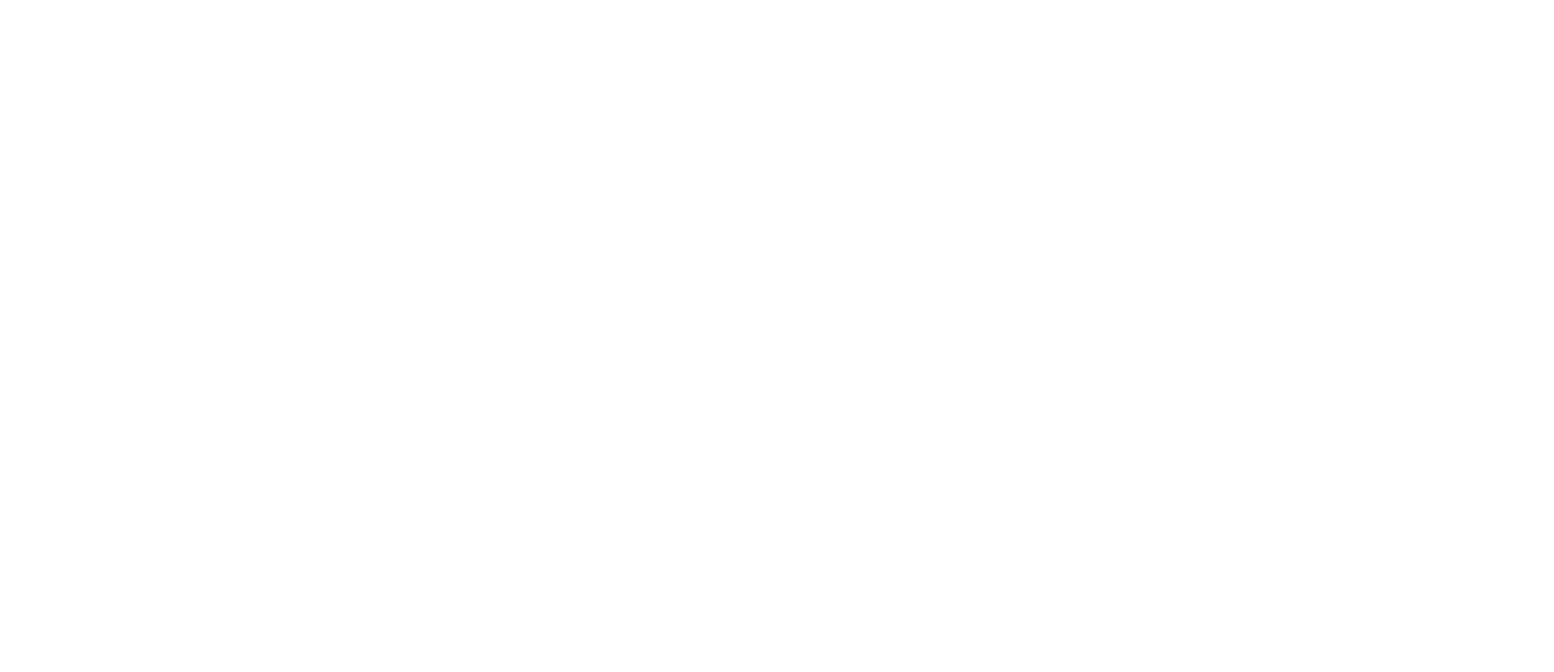
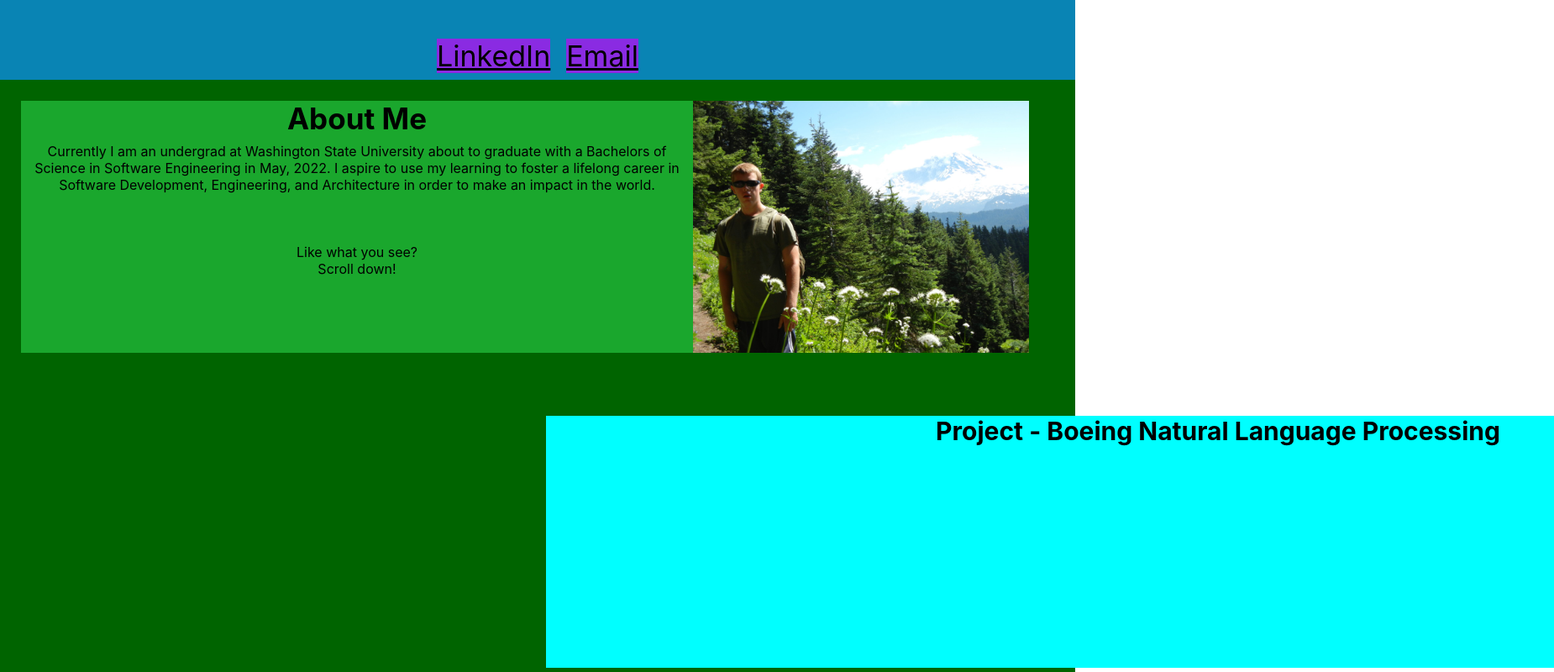
Before and after one commit to riley93hunter/personalwebsite, a React (Create React App) app: page / in a window 1280 px wide. Shown: the part 780-1580 px from the top of the page at 84% size, 1850 px wide, since content can reach past the window. Before the commit the page ends 800 px from the top, so only its background shows below. Built offline with nearby package versions, Linux system fonts and the light colour scheme.

Commit message:
Header and about me

```diff
--- a/src/App.css
+++ b/src/App.css
@@ -14,14 +14,133 @@
 }
 
 .App-header {
-  background-color: #0bda2d;
-  min-height: 50vh;
+  background-color: #0984b4;
+  /* background-image: url('./rainier.jpg'); */
+  min-height: 100vh;
   display: flex;
   flex-direction: column;
   align-items: center;
   justify-content: center;
+  font-size: calc(35px + 4vmin);
+  color: rgb(92, 49, 49);
+}
+
+.subheader{
+  color: darkgreen;
   font-size: calc(14px + 2vmin);
-  color: red;
+  flex-direction: column;
+  align-items: center;
+  justify-content: center;
+  font-size: calc(15px + 4vmin);
+  color: rgb(28, 117, 129);
+}
+
+.LinkedIn{
+  background-color: blueviolet;
+  color: black;
+  font-size: 34px;
+  margin-bottom: 20px;
+}
+
+.email{
+  background-color: blueviolet;
+  color: black;
+  font-size: 34px;
+  margin-bottom: 20px;
+}
+
+.PortfolioContainer{
+  background-color:darkgreen;
+  height: 400px;
+  display: flex;
+}
+
+.AboutMe{
+  background-color:rgb(26, 167, 45);
+  height: 300px;
+  width: 1200px;
+  margin-top: 25px;
+  margin-left: 25px;
+
+}
+
+.aboutmebox{
+
+  height: 300px;
+  width: 800px;
+  margin-top: 0px;
+  margin-bottom: 0px;
+}
+
+.probox{
+  height:300px;
+  width: 400px;
+  margin-right: 0px;
+  margin-top: -300px;
+  margin-bottom: 0px;
+  margin-left: 800px;
+
+}
+
+.aboutheader{
+  font-size: 35px;
+  margin-top: 0px;
+  margin-left: 0px;
+  margin-right: 400px;
+  height: 50px;
+  width: 800px;
+
+}
+
+.aboutdesc{
+  margin-left: 0px;
+  margin-right: 400px;
+  margin-top: -35px;
+  width: 800px;
+  height: 250px;
+
+}
+
+.propic{
+  width: 400px;
+  height: 300px;
+  margin-top: 0px;
+  margin-left: 0px;
+  margin-right: 0px;
+  margin-bottom: 0px;
+}
+
+.ProjectsContainer{
+  background-color:aqua;
+  height: 300px;
+  width: 1200px;
+  margin-left: 650px;
+  margin-right: auto;
+  margin-top: 0px;
+  float: 0;
+}
+
+.projectheader{
+  height:50px;
+  width: 800px;
+  font-size: 30px;
+  margin-top: 0px;
+  margin-left: 400px;
+  color:black;
+}
+
+.projectbody{
+  height: 250px;
+  width: 800px;
+  margin-left: 400px;
+  margin-top: -30px;
+}
+
+.projectlinkbox{
+  height: 300px;
+  width: 400px;
+  margin-right: 800px;
+  margin-top: -300px;
 }
 
 .App-link {
--- a/src/App.js
+++ b/src/App.js
@@ -1,12 +1,59 @@
-import logo from './logo.svg';
+import Button from 'react-bootstrap/Button';
+import rainier from './rainier.jpg';
+import propic from './profile pic temp.jpg';
 import './App.css';
 
 function App() {
   return (
     <div className="App">
       <header className="App-header">
-        Riley Hunters Personal Portfolio
+        <img src={rainier} className='rainier'></img>
+        Riley Hunter
+        <h3 className="subheader">Aspiring Software Engineer</h3>
+        <div>
+        <a href='https://www.linkedin.com/in/riley-hunter-645379174/' className='LinkedIn'>LinkedIn</a>
+        &nbsp;
+        <a href={`mailto:${"riley93hunter@gmail.com"}`} className="email">
+              Email
+            </a>
+        </div>
       </header>
+
+      <div className='PortfolioContainer'>
+
+
+        <div className='AboutMe'>
+          <div className='aboutmebox'>
+            <h3 className="aboutheader">About Me</h3>
+            <div className='aboutdesc'>
+              Currently I am an undergrad at Washington State University about to graduate with a
+              Bachelors of Science in Software Engineering in May, 2022. I aspire to use my
+              learning to foster a lifelong career in Software Development, Engineering, and
+              Architecture in order to make an impact in the world.
+              <br></br>
+              <br></br>
+              <br></br>
+              <br></br>
+              Like what you see?
+              <br></br>
+              Scroll down!
+            </div>
+          </div>
+          <div className='probox'>
+            <img src={propic} className='propic'></img>
+          </div>
+        </div>
+
+      </div>
+        <div className='PortfolioContainer'>
+          <div className='ProjectsContainer'>
+            <h3 className="projectheader">Project - Boeing Natural Language Processing</h3>
+            <div className='projectbody'>
+            </div>
+            <div className='projectlinkbox'>
+            </div>
+          </div>
+        </div>
     </div>
   );
 }
```
Also changed, not shown: src/profile pic temp.jpg (added), src/rainier.jpg (added).
